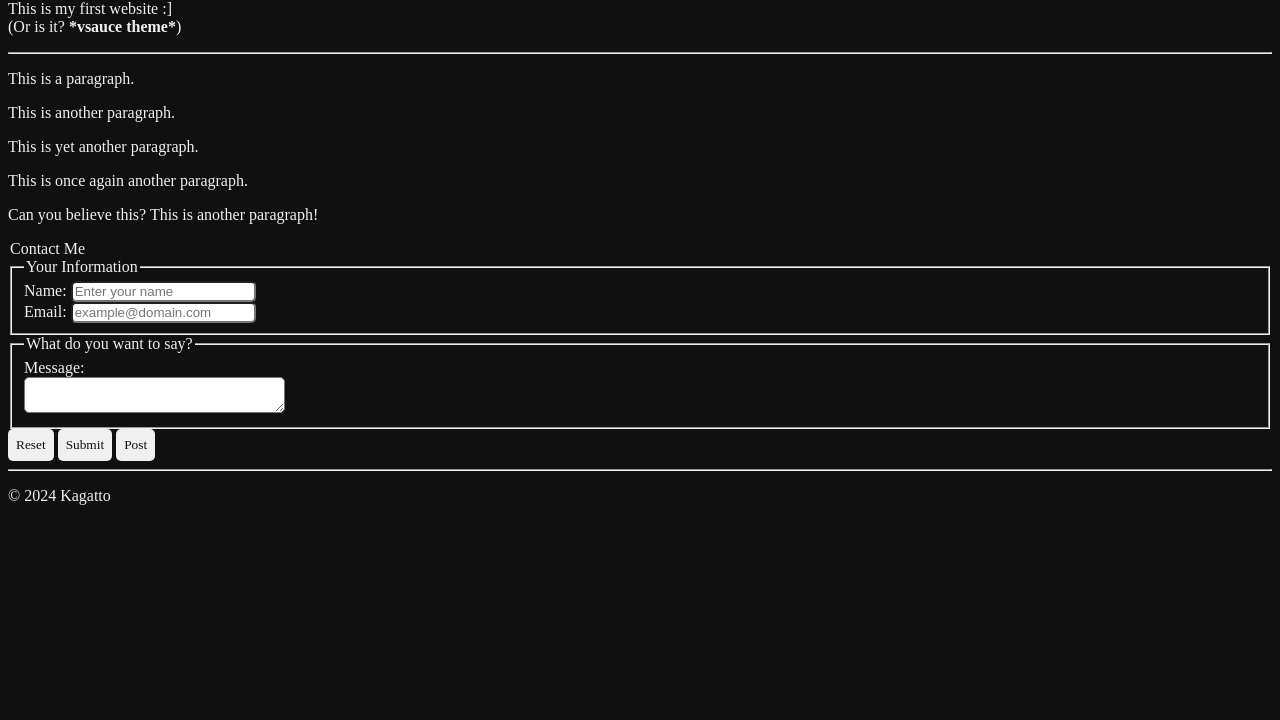
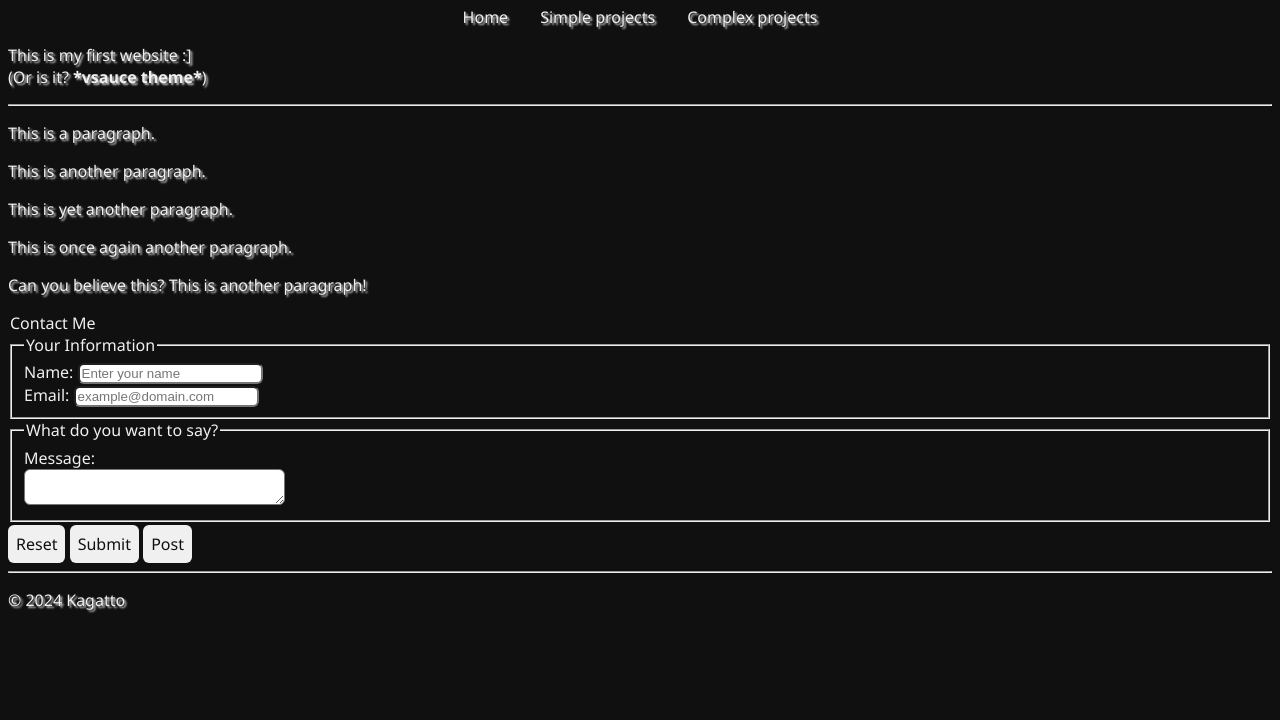
Before and after one commit to Kagatto/startWebDev-1, a plain HTML site: page index.html in a window 1280 px wide. Shown: the part 80-800 px from the top of the page. Drawn offline with Linux system fonts and the light colour scheme.

Commit message:
Adding navbar with the respective styling for that

```diff
--- a/index.html
+++ b/index.html
@@ -9,11 +9,34 @@
   <title>Hello :]</title>
   <link rel="icon" type="image/png" href="/src/assets/images/1024px-Smiley.svg-1537620171.png">
   <link rel="stylesheet" href="/src/styles/styles.css">
+  <script src="/src/scripts/dyna-navbar.js"></script>
 </head>
 
 <body>
   <header>
     <h1>Hello World!</h1>
+    <nav class="main-nav">
+      <ul>
+        <li><a href="#">Home</a></li>
+        <li>
+          <details name="projects">
+            <summary>Simple projects</summary>
+              <ul>
+                <li><a href="/public/todo_list.html">Todo List</a></li>
+                <li><a href="#">"Super long name project that is way too long for absolutely no reason at all"-inator</a></li>
+              </ul>
+          </details>
+        </li>
+        <li>
+          <details name="projects">
+            <summary>Complex projects</summary>
+              <ul>
+                <li><a href="#">Project 1</a></li>
+              </ul>
+          </details>
+        </li>
+      </ul>
+    </nav>
     <p>
       This is my first website :]
       <br>
--- /dev/null
+++ b/src/scripts/dyna-navbar.js
@@ -0,0 +1,6 @@
+document.addEventListener("click", (e) => {
+    const openDetails = document.querySelector(".main-nav details[open]");
+    if (openDetails && !openDetails.contains(e.target)) {
+        openDetails.removeAttribute("open");
+    }
+});
--- a/src/styles/styles.css
+++ b/src/styles/styles.css
@@ -1,13 +1,24 @@
 :root {
+    /* Color Properties */
     --primary-color: rgb(240 240 240);
     --secondary-color: rgb(16 16 16);
-    --main-fonts: serif, cursive, ui-rounded, monospace;
+    --shadow-color: rgb(200 200 200);
+    --navbar-color: rgb(30 30 30);
+
+    /* Font Properties */
+    --main-fonts: "Segoe UI", Tahoma, Geneva, Verdana, sans-serif;
+    --txt-shadow: 2px 2px 2px var(--shadow-color);
+
+    /* Border Properties */
+    --bor-radius: 6px;
 
     /* Button Properties */
-    --bttn-bor-radius: 5px;
-
     --bttn-hover-color: rgb(30 30 30);
     --bttn-hover-bcolor: rgb(200 200 200);
+}
+
+* {
+    box-sizing: border-box;
 }
 
 body {
@@ -21,18 +32,23 @@ h1 {
     justify-content: center;
 }
 
+p {
+    text-shadow: var(--txt-shadow);
+}
+
 form input,
-form textarea {
-    border-radius: var(--bttn-bor-radius);
+form textarea,
+form button {
+    border-radius: var(--bor-radius);
 }
 
 form button {
-    font-family: var(--main-fonts);
+    font: inherit;
     color: var(--secondary-color);
     background-color: var(--primary-color);
     border: none;
-    border-radius: var(--bttn-bor-radius);
     padding: 0.5rem;
+    margin-top: 0.2rem;
     transition: all 0.2s ease-in-out;
 }
 
@@ -40,3 +56,56 @@ form button:hover {
     background-color: var(--bttn-hover-bcolor);
     color: var(--bttn-hover-color);
 }
+
+.main-nav ul {
+    display: flex;
+    justify-content: center;
+    gap: 2rem;
+    list-style: none;
+    padding: 0;
+}
+
+.main-nav li {
+    user-select: none;
+    text-shadow: 2px 2px 2px var(--shadow-color);
+}
+
+.main-nav a {
+    text-decoration: none;
+    color: var(--primary-color);
+}
+
+.main-nav a:hover {
+    text-decoration: underline;
+    opacity: 0.8;
+}
+
+.main-nav details {
+    position: relative;
+    padding: 0;
+}
+
+.main-nav details>summary {
+    cursor: pointer;
+    list-style: none;
+}
+
+.main-nav details>summary:hover {
+    opacity: 0.8;
+}
+
+.main-nav details ul {
+    display: flex;
+    flex-direction: column;
+    list-style: square inside;
+    text-indent: 1rem;
+}
+
+.main-nav details[open] ul {
+    position: absolute;
+    z-index: 100;
+    padding: 0.5rem;
+    transition: all 0.1s ease-in-out;
+    border-radius: var(--bor-radius);
+    background-color: var(--navbar-color);
+}
```
Also changed, not shown: public/todo_list.html (added, +43 -0 lines).
